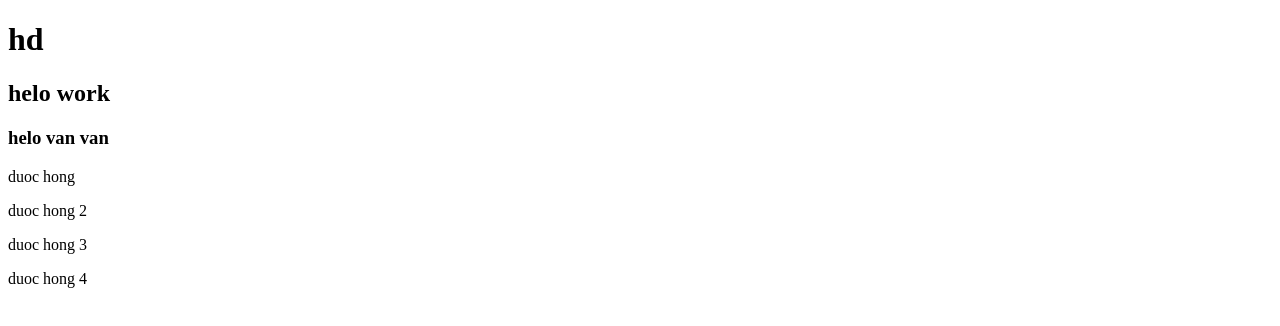
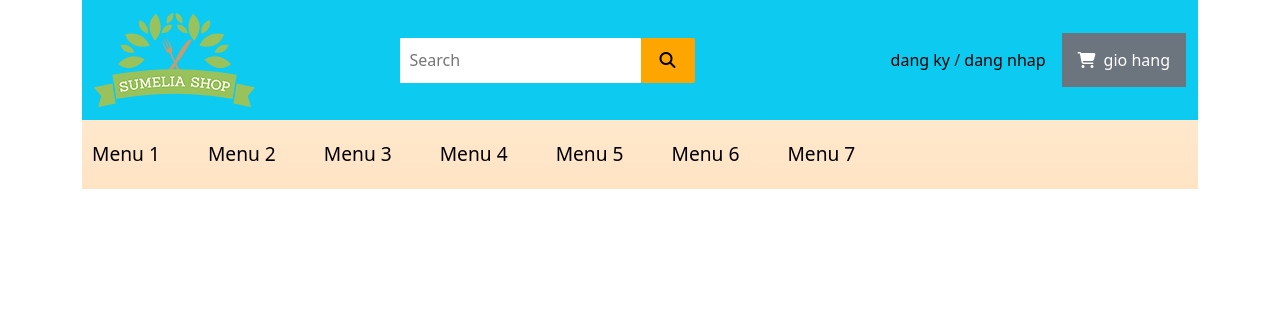
Before and after one commit to DucVanD/Learn_FE, a plain HTML site: page index.html in a window 1280 px wide. Drawn offline with nearby package versions, Linux system fonts and the light colour scheme.

Commit message:
change file index.html

```diff
--- /dev/null
+++ b/css/style.css
@@ -0,0 +1,62 @@
+* {
+    margin: 0;
+    padding: 0;
+}
+
+.iamge {
+    height: 120px;
+    align-items: center;
+    display: flex;
+    justify-content: start;
+}
+
+.search {
+    height: 120px;
+    display: flex;
+    justify-content: center;
+    align-items: center;
+}
+
+.search button {
+    border: none;
+    border-radius: 2px;
+    background-color: orange;
+}
+
+.search input {
+    padding-left: 10px;
+    border-radius: 1px;
+
+    outline: none;
+    border: none;
+}
+
+.search button:hover {
+    background-color: gray;
+    animation: hover 0.2s ease-in;
+}
+
+@keyframes hover{
+    0%{
+        background-color: orange;
+    }
+
+    100%{
+       background-color: gray;
+    }
+}
+
+
+
+.color-nav{
+
+    background-color: bisque;
+    padding: 20px 10px ;
+}
+
+.nav li a{
+    font-size: 1.2rem;
+    font-weight: 400;
+    color: black;
+    text-decoration: none;
+}
--- a/index.html
+++ b/index.html
@@ -3,16 +3,94 @@
     <head>
         <meta charset="UTF-8">
         <meta name="viewport" content="width=device-width, initial-scale=1.0">
+        <link rel="stylesheet"
+            href="https://cdnjs.cloudflare.com/ajax/libs/bootstrap/5.3.3/css/bootstrap.min.css"
+            integrity="sha512-jnSuA4Ss2PkkikSOLtYs8BlYIeeIK1h99ty4YfvRPAlzr377vr3CXDb7sb7eEEBYjDtcYj+AjBH3FLv5uSJuXg=="
+            crossorigin="anonymous" referrerpolicy="no-referrer" />
+        <link rel="stylesheet" href="./css/style.css">
+        <link rel="stylesheet"
+            href="https://cdnjs.cloudflare.com/ajax/libs/font-awesome/6.5.1/css/all.min.css"
+            integrity="sha512-...your-integrity..." crossorigin="anonymous"
+            referrerpolicy="no-referrer" />
+
         <title>Document</title>
     </head>
     <body>
-    <h1>hd</h1>
-    <h2>helo work</h2>
-    <h3>helo van van</h3>
-    <p>duoc hong</p>
-    <p>duoc hong 2</p>
-    <p>duoc hong 3</p>
-    <p>duoc hong 4</p>
+
+
+
+        <div class="container">
+
+ <header class="container bg-info">
+
+            <div class="row">
+                <div class="col-md-3  col1">
+                    <div class="iamge">
+                        <img src="./image/logo.png" alt>
+                    </div>
+                </div>
+
+                <div class="col-md-4 ">
+                    <div class="div search">
+                        <input type="text" style="height: 45px;" placeholder="Search" >
+                        <button type="button" style="width: 54px; height: 45px;">
+                            <i class="fa fa-search" aria-hidden="true"></i>
+                        </button>
+                    </div>
+                </div>
+
+                <div class="col-md-5">
+                    <div class="div d-flex justify-content-end align-items-center h-100 gap-3">
+                        <div class="">
+
+                            <a class="text-black text-decoration-none" href>dang ky</a>
+
+                            <span>/</span>
+
+                            <a class="text-black text-decoration-none" href>dang nhap</a>
+
+                        </div>
+
+                        <div style="height: 54px;" class="bg-secondary d-flex justify-content-center align-items-center gap-2 p-3">
+                            <i class="fa fa-shopping-cart text-white" aria-hidden="true"></i>
+                            <a class="text-white text-decoration-none" href>gio hang</a>
+                        </div>
+
+                    </div>
+                </div>
+            </div>
+
+        </header>
+
+        <nav class="container bg-gradient color-nav">
+            <ul class="d-flex justify-content-start gap-5 nav">
+                <li><a href="">Menu 1</a></li>
+                <li><a href="">Menu 2</a></li>
+                <li><a href="">Menu 3</a></li>
+                <li><a href="">Menu 4</a></li>
+                <li><a href="">Menu 5</a></li>
+                <li><a href="">Menu 6</a></li>
+                <li><a href="">Menu 7</a></li>
+            </ul>
+
+
+
+
+        </nav>
+
+        </div>
+
+
+        <main>
+            <section></section>
+        </main>
+
+        <footer></footer>
+
+        <script
+            src="https://cdnjs.cloudflare.com/ajax/libs/bootstrap/5.3.3/js/bootstrap.min.js"
+            integrity="sha512-ykZ1QQr0Jy/4ZkvKuqWn4iF3lqPZyij9iRv6sGqLRdTPkY69YX6+7wvVGmsdBbiIfN/8OdsI7HABjvEok6ZopQ=="
+            crossorigin="anonymous" referrerpolicy="no-referrer"></script>
 
     </body>
 </html>
```
Also changed, not shown: image/logo.png (added). Lines whose indentation alone changed are shown as unchanged.
